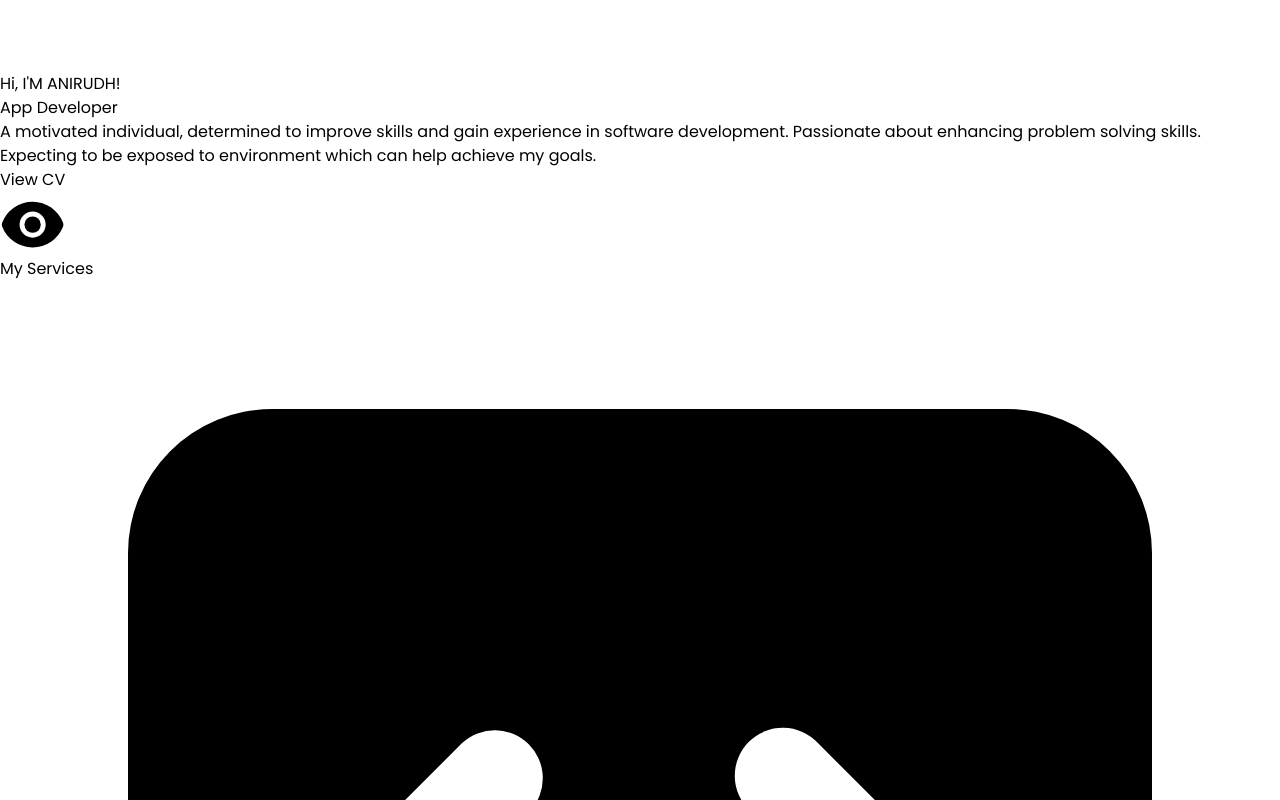
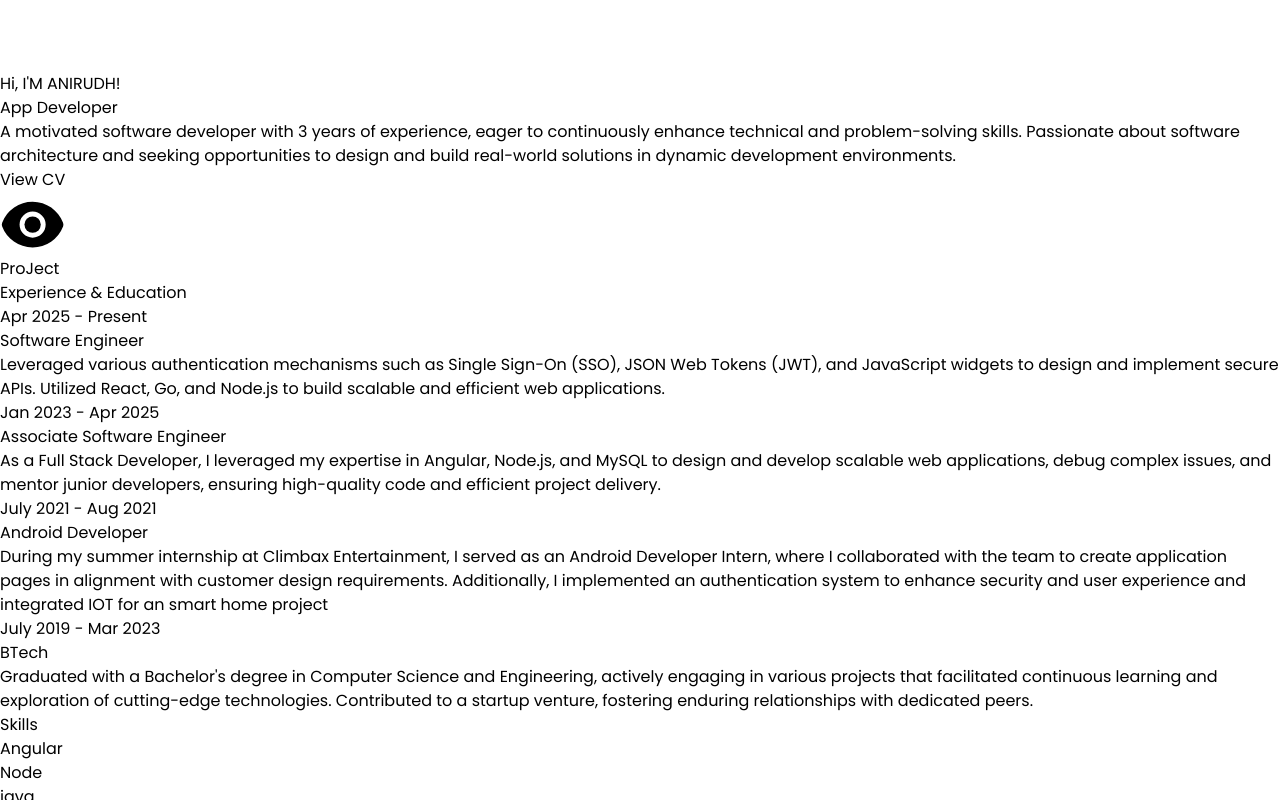
Before and after one commit to Bucky05/portfolio, a Next.js app: page / in a window 1280 px wide. Shown: the part 2800-3600 px from the top of the page. Built offline with nearby package versions, Linux system fonts and the light colour scheme; grey boxes are pictures that could not be loaded.

Commit message:
added project demo link

```diff
--- a/Components/About.tsx
+++ b/Components/About.tsx
@@ -24,7 +24,8 @@ const About = () => {
                         </button>
             </div>
             <div data-aos='fade-left' className="lg:w-[500px] mx-auto md:mx-0 mt-[2rem] lg:mt-0 lg:h-[500px] w-[300px] h-[300px] relative">
-                <Image src ="/images/about.jpg" alt="user" layout="fill" objectFit="contain" className="relative z-[11]
+                <Image src ="/images/about.jpg" alt="user" fill
+  style={{ objectFit: "cover" }}  objectFit="contain" className="relative z-[11]
                 w-[100%] h-[100%] object-contain"/>
                 <div className="absolute w-[93%] h-[105%] z-[10] bg-[#55e6a5] top-[-2rem] right-[-1rem]"></div>
             </div>
--- a/Components/Footer.tsx
+++ b/Components/Footer.tsx
@@ -36,7 +36,7 @@ const Footer = () => {
                     <div>
                         <h1 className='text-[25px] mb-[0.2rem] font-semibold text-[white]'>Send Us Email</h1>
                         <p className='text-[17px] w-[90%] text-white opacity-60'>
-                            anijodha@gmail.com<br/>
+                            anirudh.software@gmail.com<br/>
                             shwegotrips@gmail.com
                         </p>
                     </div>
--- a/Components/Hero.tsx
+++ b/Components/Hero.tsx
@@ -26,8 +26,7 @@ const Hero = () => {
                     </h1>
                     <TextEffect />
                     <p className='mt-[1.5rem] text-[18px] text-[#ffffff92]'>
-
-A motivated individual, determined to improve skills and gain experience in software development. Passionate about enhancing problem solving skills. Expecting to be exposed to environment which can help achieve my goals.
+                        A motivated software developer with 3 years of experience, eager to continuously enhance technical and problem-solving skills. Passionate about software architecture and seeking opportunities to design and build real-world solutions in dynamic development environments.
 
 
                     </p>
@@ -45,7 +44,8 @@ A motivated individual, determined to improve skills and gain experience in soft
                     </div>
                 </div>
                 <div  className='w-[500px] hidden bg-[#55e6a5] relative lg:flex items-center rounded-full h-[500px]'>
-                    <Image src="/images/u1.jpg" alt="user" layout="fill" className="object-cover rounded-full" />
+                    <Image src="/images/u1.jpg" alt="user" fill
+  style={{ objectFit: "cover" }}  className="object-cover rounded-full" />
                 </div>
             </div>
         </div>
--- a/Components/Projects.tsx
+++ b/Components/Projects.tsx
@@ -10,38 +10,45 @@ const Projects = () => {
             <div className="w-[80%] pt-[2rem] mx-auto grid grid-cols-1 md:grid-cols-2 lg:grid-cols-3 gap-[2rem]">
                 <div data-aos='fade-up' data-aos-delay='300'>
                     <div className="transform cursor-pointer hover:-translate-y-6 transition-all duration-200 relatvie w-[100%] h-[200px] md:h-[300px]">
-                      <a href='https://netflixai.anirudhrathore.com' target='_blank'>  <Image src="/images/netflix.jpg" alt="Netflix" layout="fill" className="object-contain"/></a>
+                      <a href='https://netflixai.anirudhrathore.com' target='_blank'>  <Image src="/images/netflix.jpg" alt="Netflix" fill
+  style={{ objectFit: "cover" }}  className="object-contain"/></a>
                     </div>
                 </div>
                 <div data-aos='fade-up'>
                     <div className="transform cursor-pointer hover:-translate-y-6 transition-all duration-200 relatvie w-[100%] h-[200px] md:h-[300px]">
-                       <a href='https://github.com/Bucky05/node-reddit-clone' target='_blank'> <Image src="/images/redditss.JPG" alt="Reddit" layout="fill" className="object-contain"/></a>
+                       <a href='https://www.loom.com/share/cc4423159deb40fabdf3fb6643cff847?sid=f19a5e03-afa6-4c73-9c84-c92ae5ec4dc6' target='_blank'> <Image src="/images/redditss.JPG" alt="Reddit" fill
+  style={{ objectFit: "cover" }}  className="object-contain"/></a>
                     </div>
                 </div>
                 <div data-aos='fade-up' data-aos-delay='300'>
                     <div className="transform cursor-pointer hover:-translate-y-6 transition-all duration-200 relatvie w-[100%] h-[200px] md:h-[300px]">
-                      <a href='https://github.com/Bucky05/Smart-Plantation-System' target='_blank'>  <Image src="/images/smaart.jpg" alt="Smart Plantation System" layout="fill" className="object-contain"/></a>
+                      <a href='https://github.com/Bucky05/Smart-Plantation-System' target='_blank'>  <Image src="/images/smaart.jpg" alt="Smart Plantation System" fill
+  style={{ objectFit: "cover" }}  className="object-contain"/></a>
                     </div>
                 </div>
 
                 {/* <div data-aos='fade-up' data-aos-delay='600'>
                     <div className="transform cursor-pointer hover:-translate-y-6 transition-all duration-200 relatvie w-[100%] h-[200px] md:h-[300px]">
-                        <Image src="/images/p3.jpg" alt="portfolio" layout="fill" className="object-contain"/>
+                        <Image src="/images/p3.jpg" alt="portfolio" fill
+  style={{ objectFit: "cover" }}  className="object-contain"/>
                     </div>
                 </div>
                 <div data-aos='fade-up' data-aos-delay='900'>
                     <div className="transform cursor-pointer hover:-translate-y-6 transition-all duration-200 relatvie w-[100%] h-[200px] md:h-[300px]">
-                        <Image src="/images/p4.jpg" alt="portfolio" layout="fill" className="object-contain"/>
+                        <Image src="/images/p4.jpg" alt="portfolio" fill
+  style={{ objectFit: "cover" }}  className="object-contain"/>
                     </div>
                 </div>
                 <div data-aos='fade-up' data-aos-delay='1200'>
                     <div className="transform cursor-pointer hover:-translate-y-6 transition-all duration-200 relatvie w-[100%] h-[200px] md:h-[300px]">
-                        <Image src="/images/p5.jpg" alt="portfolio" layout="fill" className="object-contain"/>
+                        <Image src="/images/p5.jpg" alt="portfolio" fill
+  style={{ objectFit: "cover" }}  className="object-contain"/>
                     </div>
                 </div>
                 <div data-aos='fade-up' data-aos-delay='1500'>
                     <div className="transform cursor-pointer hover:-translate-y-6 transition-all duration-200 relatvie w-[100%] h-[200px] md:h-[300px]">
-                        <Image src="/images/p2.jpg" alt="portfolio" layout="fill" className="object-contain"/>
+                        <Image src="/images/p2.jpg" alt="portfolio" fill
+  style={{ objectFit: "cover" }}  className="object-contain"/>
                     </div>
                 </div> */}
             </div>
--- a/Components/Skills.tsx
+++ b/Components/Skills.tsx
@@ -11,16 +11,16 @@ const Skills = () => {
 
                 <div className="w-[80%] mx-auto pt-[4rem] md:pt-[8rem] grid grid-cols-1 md:grid-cols-2 gap-[2rem] items-center">
                     <div>
-                        <SkillsItem title="Angular Developer" year="2023 - Present" description = "Utilized design concepts to develop and implement intuitive web applications as an Associate Software Engineer and Associate Software Intern at Robomq, ensuring seamless functionality and bug-free performance."/>
+                        <SkillsItem title="Software Engineer" year="Apr 2025 - Present" description = "Leveraged various authentication mechanisms such as Single Sign-On (SSO), JSON Web Tokens (JWT), and JavaScript widgets to design and implement secure APIs. Utilized React, Go, and Node.js to build scalable and efficient web applications."/>
                     </div>
                     <div>
-                        <SkillsItem title="NodeJS Developer" year="2023 - Present" description = "Applied Node.js framework along with MySQL database integration to bring designs to life, crafting fluent and bug-free web applications as an Associate Software Engineer and Associate Software Intern at Robomq."/>
+                        <SkillsItem title="Associate Software Engineer" year="Jan 2023 - Apr 2025" description = "As a Full Stack Developer, I leveraged my expertise in Angular, Node.js, and MySQL to design and develop scalable web applications, debug complex issues, and mentor junior developers, ensuring high-quality code and efficient project delivery."/>
                     </div>
                     <div>
-                        <SkillsItem title="Android Developer" year="2021 -2021" description='During my summer internship at Climbax Entertainment, I served as an Android Developer Intern, where I collaborated with the team to create application pages in alignment with customer design requirements. Additionally, I implemented an authentication system to enhance security and user experience and integrated IOT for an smart home project'/>
+                        <SkillsItem title="Android Developer" year="July 2021 - Aug 2021" description='During my summer internship at Climbax Entertainment, I served as an Android Developer Intern, where I collaborated with the team to create application pages in alignment with customer design requirements. Additionally, I implemented an authentication system to enhance security and user experience and integrated IOT for an smart home project'/>
                     </div>
                     <div>
-                        <SkillsItem title="BTech" year="2019 -2023" description="Graduated with a Bachelor's degree in Computer Science and Engineering, actively engaging in various projects that facilitated continuous learning and exploration of cutting-edge technologies. Contributed to a startup venture, fostering enduring relationships with dedicated peers, while maintaining a commendable 7.5 CGPA"/>
+                        <SkillsItem title="BTech" year="July 2019 - Mar 2023" description="Graduated with a Bachelor's degree in Computer Science and Engineering, actively engaging in various projects that facilitated continuous learning and exploration of cutting-edge technologies. Contributed to a startup venture, fostering enduring relationships with dedicated peers."/>
                     </div>
                 </div>
            </div>
--- /dev/null
+++ b/index.html
@@ -0,0 +1,4 @@
+<!DOCTYPE html>
+<html>
+    <head>Hi there</head><body>this is a test file</body>
+</html>
--- a/pages/index.tsx
+++ b/pages/index.tsx
@@ -59,15 +59,17 @@ const HomePage = () => {
     {/* <Element name = 'about' id ='about'>
     <About/>
     </Element> */}
+    <Element name = 'projects' id ='projects'>
+    <Projects/>
+    </Element>
+        <Skills/>
     <Element name = 'services' id ='services'>
     <Services/>
     </Element>
 
-    <Skills/>
 
-    <Element name = 'projects' id ='projects'>
-    <Projects/>
-    </Element>
+
+
     {/* <Element name = 'testimonials' id ='testimonials'>
     <Testimonials/>
     </Element> */}
```
Also changed, not shown: Components/Blog.tsx (+6 -3 lines), package.json (+5 -5 lines), test.txt (added), 2 other files (tests, documents, lock files or other folders).
